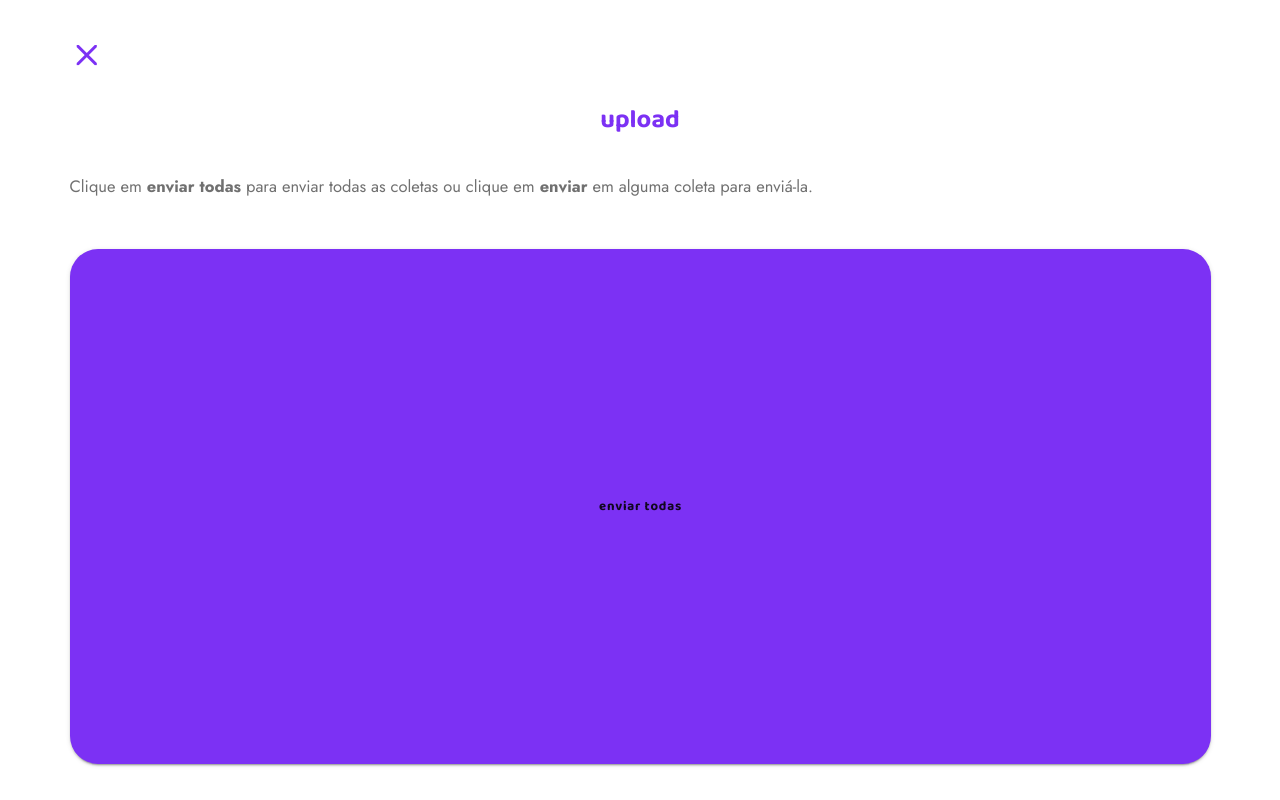
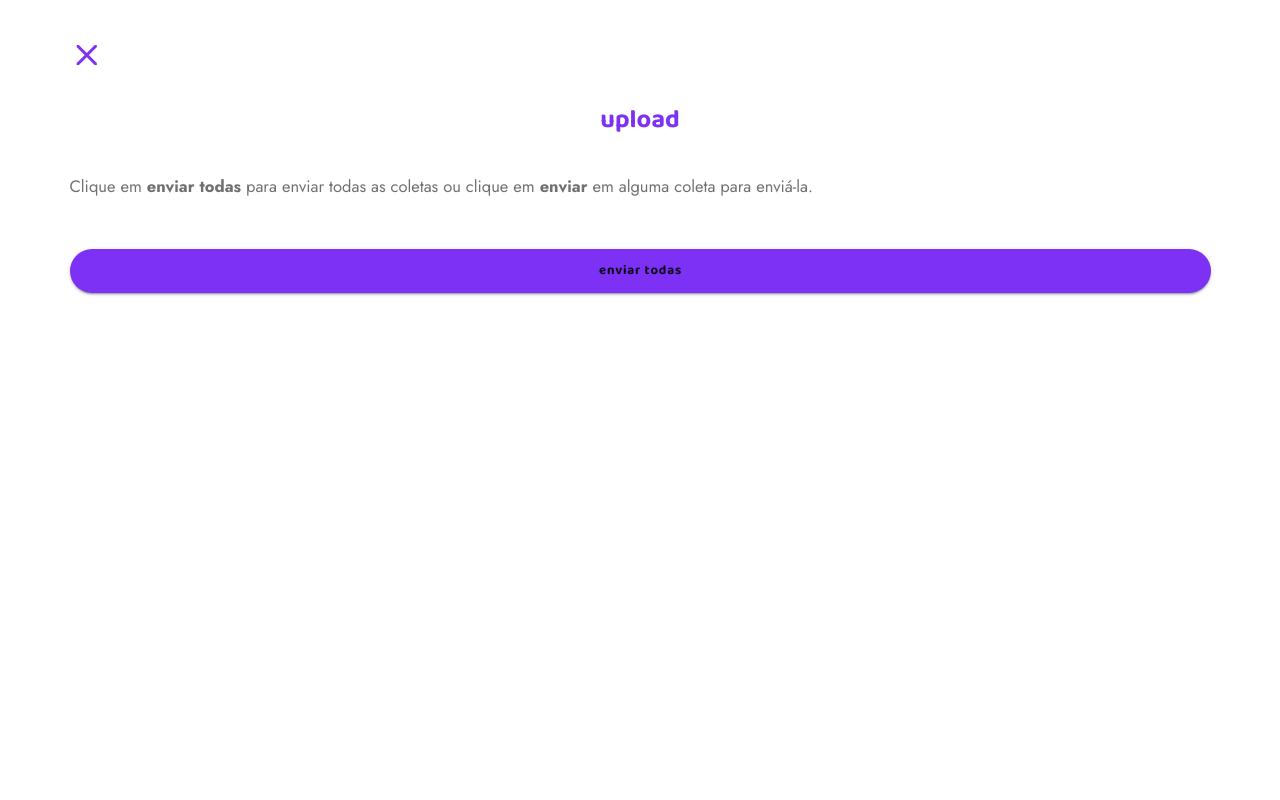
Before and after one commit to spirabr/PWA-App, a Vue app: page /upload in a window 1280 px wide. Built offline with nearby package versions, Linux system fonts and the light colour scheme.

Commit message:
fix upload all samples button

```diff
--- a/src/views/Upload.vue
+++ b/src/views/Upload.vue
@@ -9,11 +9,12 @@
         Clique em <strong>enviar todas</strong> para enviar todas as coletas
         ou clique em <strong>enviar</strong> em alguma coleta para enviá-la.
       </p>
-      <v-btn block
+      <v-btn
+        block
         rounded
         large
         color="var(--purple-color)"
-        class="mb-3"
+        class="mb-3 upload-button"
         @click="uploadAllSamples()"
       >
         enviar todas
@@ -95,4 +96,8 @@ export default {
 
     color: white;
   }
+  .upload-button {
+    flex: unset;
+    height: 47px;
+  }
 </style>
```
